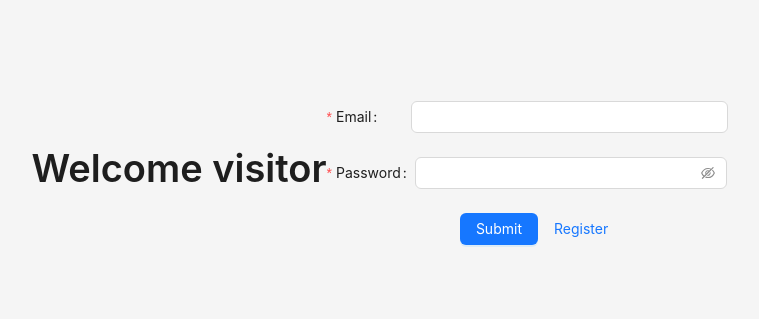
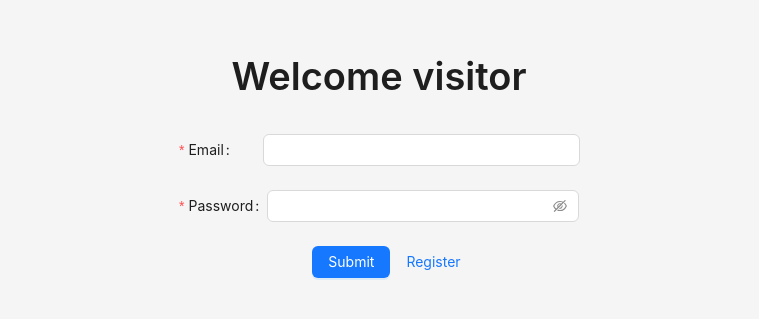
Before and after one commit to umanni/Fullstack-Developer, a React (Vite) app in the folder web/: page / in a window 1280 px wide. Shown: the part 223-542 px from the top of the page, without its empty margins (261-1020 px from the left). Built offline with nearby package versions, Linux system fonts and the light colour scheme.

Commit message:
update home page

```diff
--- a/web/src/pages/Home/index.tsx
+++ b/web/src/pages/Home/index.tsx
@@ -35,7 +35,7 @@ function Home() {
 
   return (
     <Layout>
-      <Content className="container">
+      <Content className="homeContainer">
         <Title>Welcome visitor</Title>
 
         <Form
--- a/web/src/pages/Home/styles.scss
+++ b/web/src/pages/Home/styles.scss
@@ -1,5 +1,6 @@
-.container {
+.homeContainer {
   display: flex;
+  flex-direction: column;
   height: 100vh;
   justify-content: center;
   align-items: center;
```
